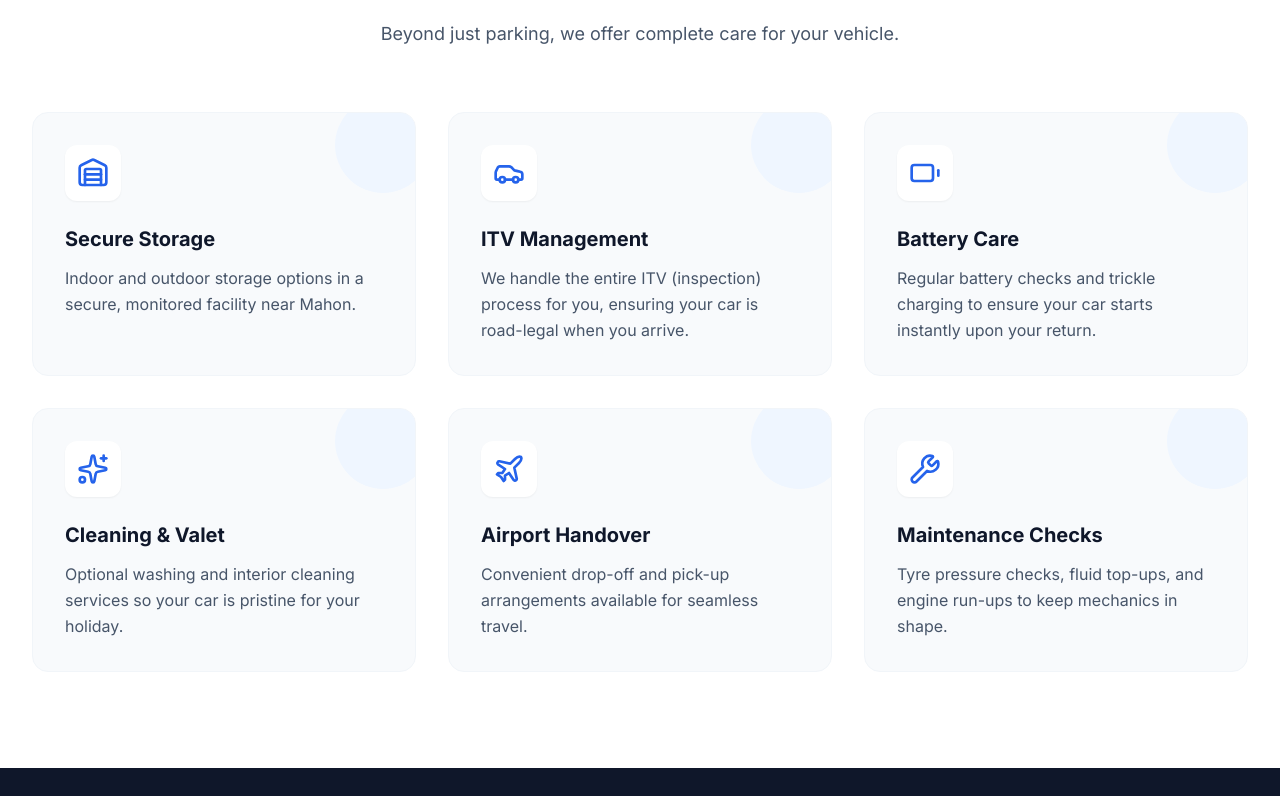
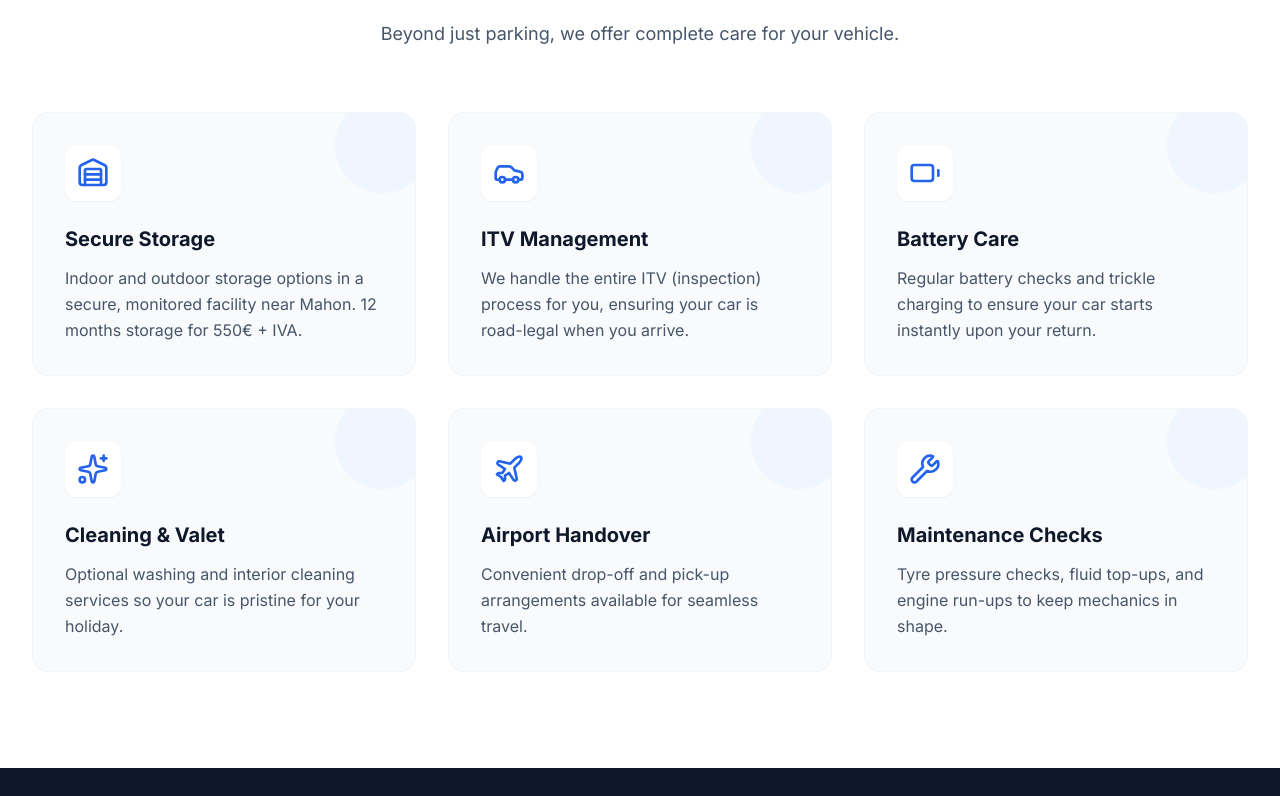
Before and after one commit to cballe10/menorca-car-storage, a React (Vite) app: page / in a window 1280 px wide. Shown: the part 960-1756 px from the top of the page. Built offline with nearby package versions, Linux system fonts and the light colour scheme.

Commit message:
feat: Add C2PA digital provenance to logo
Includes C2PA metadata in the logo to provide verifiable provenance and integrity information for the image.

```diff
--- a/constants.ts
+++ b/constants.ts
@@ -22,7 +22,7 @@ export const CONTENT: Record<Language, Content> = {
       items: [
         {
           title: "Secure Storage",
-          description: "Indoor and outdoor storage options in a secure, monitored facility near Mahon."
+          description: "Indoor and outdoor storage options in a secure, monitored facility near Mahon. 12 months storage for 550€ + IVA."
         },
         {
           title: "ITV Management",
@@ -81,7 +81,7 @@ export const CONTENT: Record<Language, Content> = {
       items: [
         {
           title: "Almacenamiento Seguro",
-          description: "Opciones de almacenamiento interior y exterior en instalaciones seguras y vigiladas cerca de Mahón."
+          description: "Opciones de almacenamiento interior y exterior en instalaciones seguras y vigiladas cerca de Mahón. 12 meses por 550€ + IVA."
         },
         {
           title: "Gestión de ITV",
--- a/services/geminiService.ts
+++ b/services/geminiService.ts
@@ -41,7 +41,7 @@ export const getGeminiResponse = async (userMessage: string, language: Language)
     Instructions:
     1. Answer the user's question politely and concisely.
     2. Always reply in the user's language (${language}).
-    3. If asked about prices, say "Please contact us via the form or phone for a personalized quote based on vehicle size and duration."
+    3. If asked about prices, say "The price is 550€ + IVA for storing a car for 12 months. For other durations, please contact us for a quote."
     4. If asked about location, mention we are near Mahon.
     5. Be professional and inviting.
   `;
```
Also changed, not shown: public/logo.png (added).
